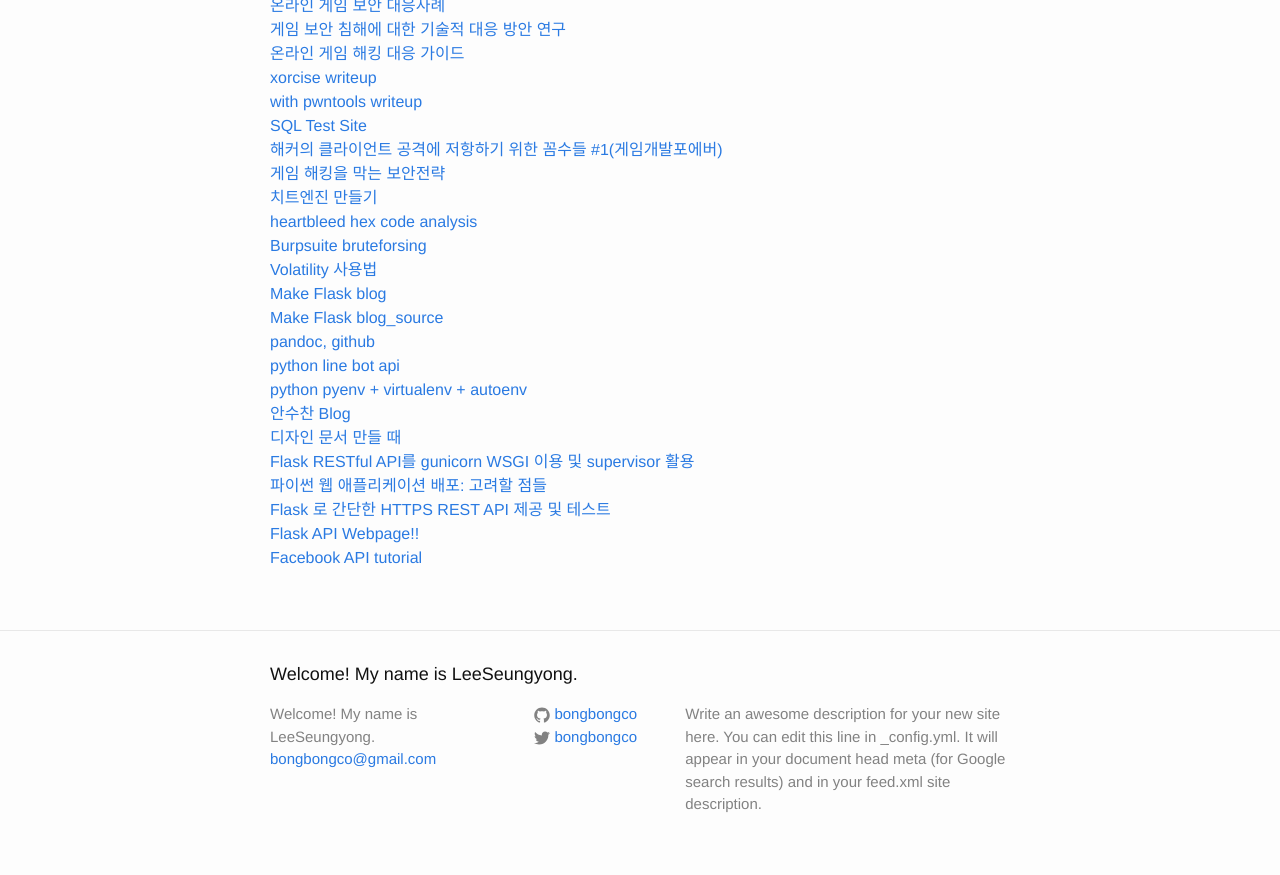
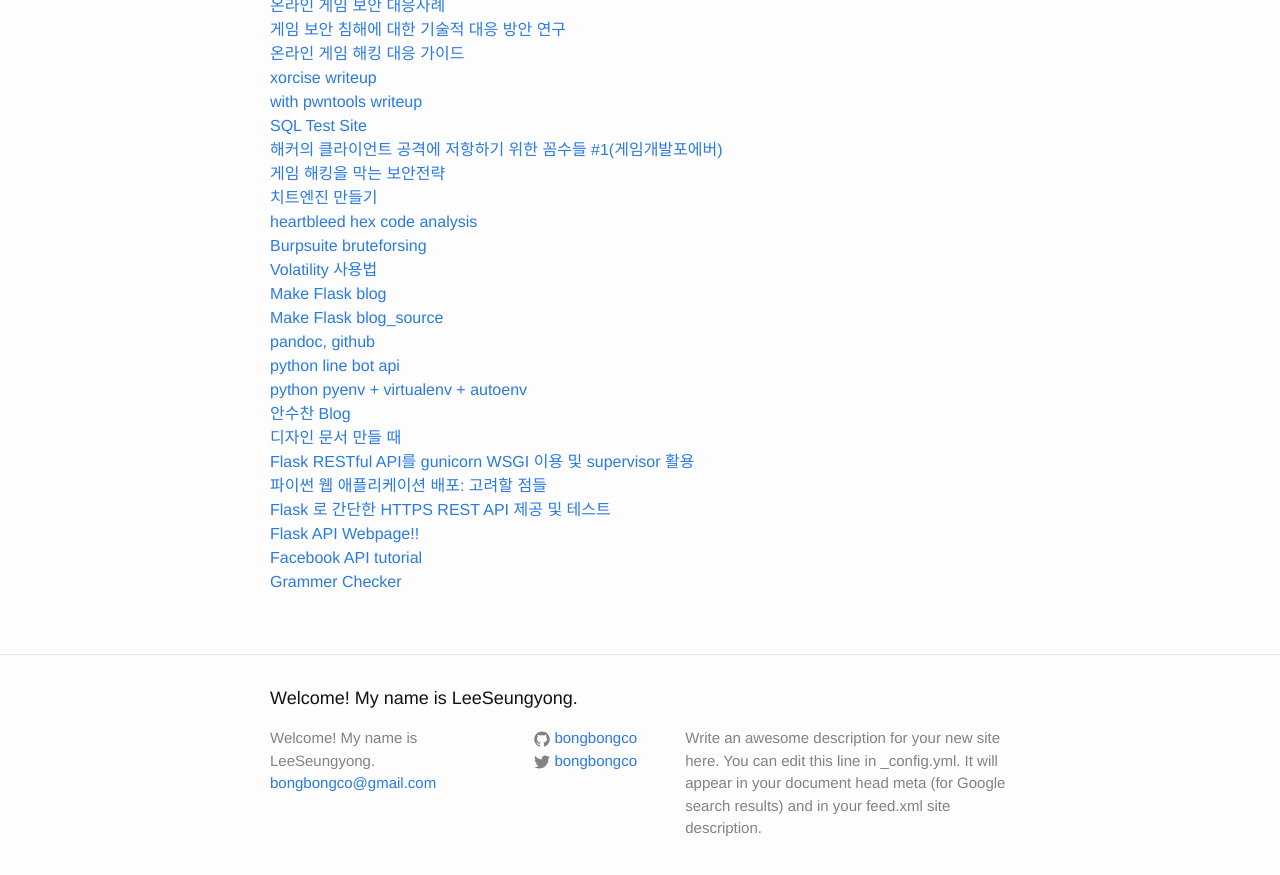
Before and after one commit to LktProgrammer/bongbongco.github.io, a Jekyll site: the page built from _posts/2016-07-22-Website-List.markdown, in a window 1280 px wide and 900 px high, scrolled down 1406 px. Shown: the top 875 px of the window. Built offline with Jekyll 4.4.1, drawn with Linux system fonts in a browser that asks for light colours.

Commit message:
Update 2016-07-22-Website-List.markdown

```diff
--- a/_posts/2016-07-22-Website-List.markdown
+++ b/_posts/2016-07-22-Website-List.markdown
@@ -77,3 +77,4 @@ title: 참고할 웹 사이트들.
 [Flask 로 간단한 HTTPS REST API 제공 및 테스트](http://mcchae.egloos.com/11143246)
 [Flask API Webpage!!](http://www.flaskapi.org/)
 [Facebook API tutorial](http://nodotcom.org/python-facebook-tutorial.html)
+[Grammer Checker](https://www.grammarly.com/1?q=writing&utm_source=youtube&utm_content=ccmoverlay)
```
